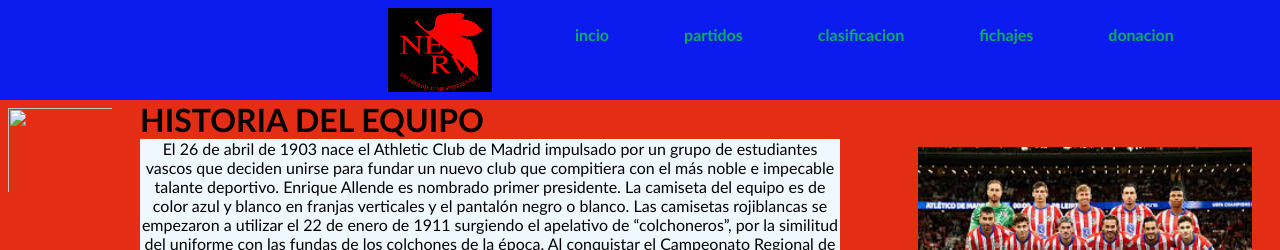
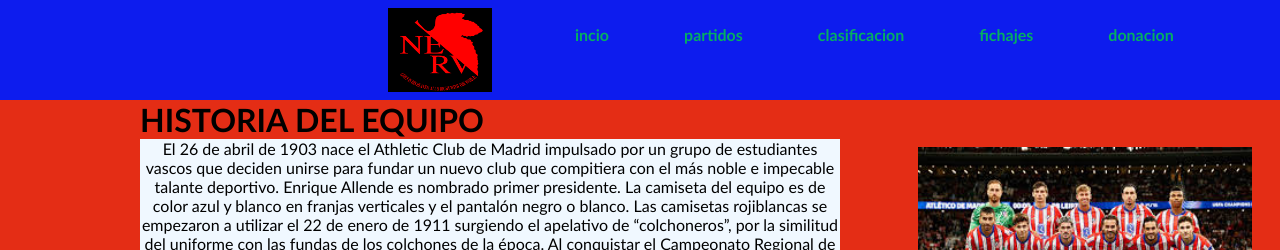
Before and after one commit to variablemars/5paginterconectadas, a plain HTML site: page index.html in a window 1280 px wide. Shown: the top 250 px of the page. Drawn offline with Linux system fonts and the light colour scheme.

Commit message:
Add files via upload

```diff
--- a/index.html
+++ b/index.html
@@ -21,7 +21,7 @@
         </div>
     </nav>
     </header>
-    <img src="inicio.jpg.crdownload" alt="">
+
 
     <div>
      <h1>HISTORIA DEL EQUIPO </h1 >
```
